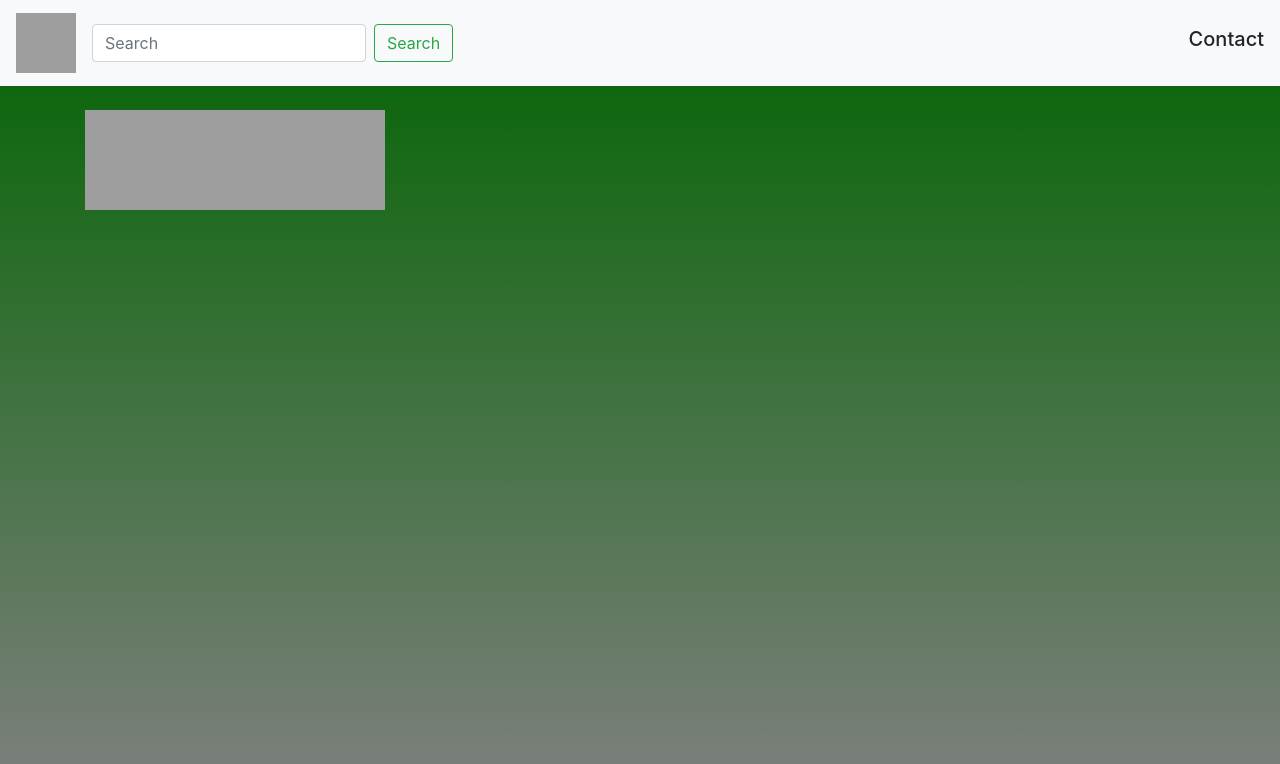
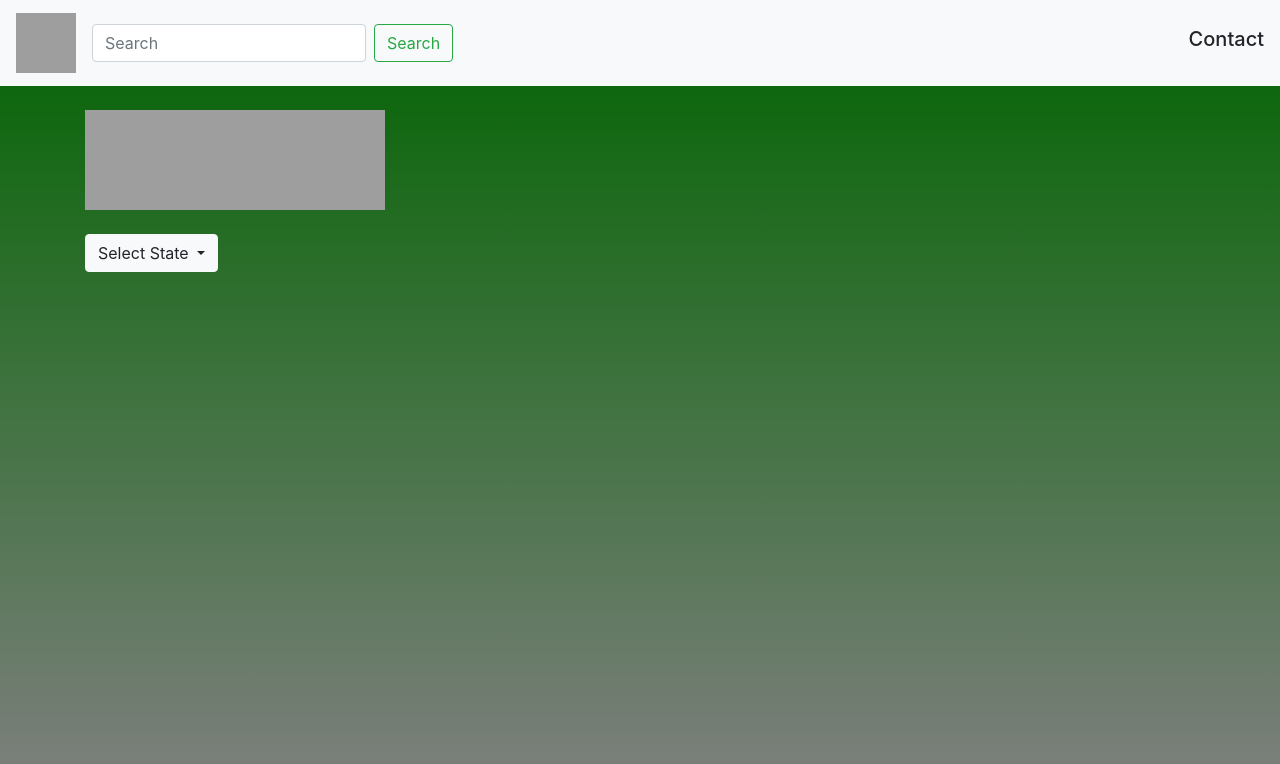
Before and after one commit to courthub74/FoodBank-Frontend, a Django app: page / in a window 1280 px wide. Shown: the top 764 px of the page. Run offline with Django 3.2, Linux system fonts and the light colour scheme; some libraries are stand-ins or nearby versions; grey boxes are pictures that could not be loaded.

Commit message:
Dropdown

```diff
--- a/foodbankviews/templates/base.html
+++ b/foodbankviews/templates/base.html
@@ -55,6 +55,31 @@
             </div>
         </nav>
 
+        <br>
+
+        <div class="container">
+
+          <img src="https://external-content.duckduckgo.com/iu/?u=http%3A%2F%2Fvolunteer.handsonriverregion.org%2Fcontent%2Fvolunteer.handsonriverregion.org%2Ffilemgr%2FLogos%2520Events%2FFood%2520Pantry.png&f=1&nofb=1" width="300" height="100">
+
+        </div>
+
+        <br>
+
+
+        <div class="container">
+
+          <div class="dropdown">
+              <button class="btn btn-light dropdown-toggle" type="button" id="dropdownMenuButton" data-toggle="dropdown" aria-haspopup="true" aria-expanded="false">
+                Select State
+              </button>
+              <div class="dropdown-menu" aria-labelledby="dropdownMenuButton">
+                <a class="dropdown-item" href="#">Michigan</a>
+                <a class="dropdown-item" href="#">Illinois</a>
+              </div>
+          </div>
+
+  </div>
+
       {% block content %}
 
         <!-- THIS is the portal for the content from the other pages to teleport to-->
--- a/foodbankviews/templates/home.html
+++ b/foodbankviews/templates/home.html
@@ -8,7 +8,6 @@
 
 	<div class="container">
 
-		<img src="https://external-content.duckduckgo.com/iu/?u=http%3A%2F%2Fvolunteer.handsonriverregion.org%2Fcontent%2Fvolunteer.handsonriverregion.org%2Ffilemgr%2FLogos%2520Events%2FFood%2520Pantry.png&f=1&nofb=1" width="300" height="100">
 
 	</div>
 
```
